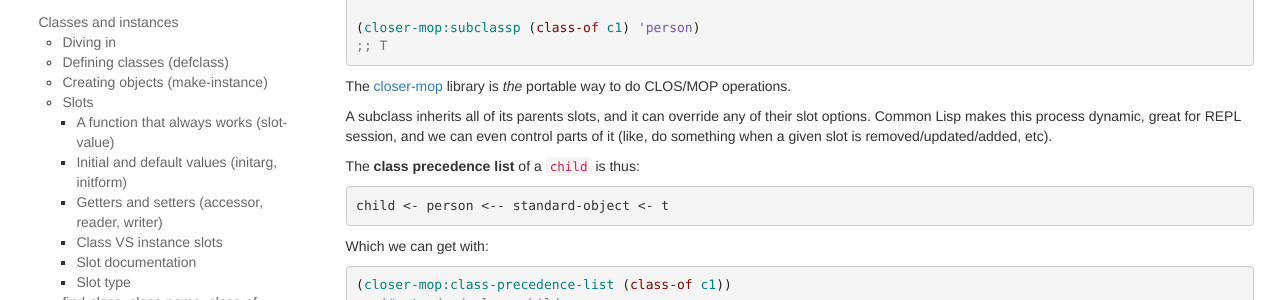
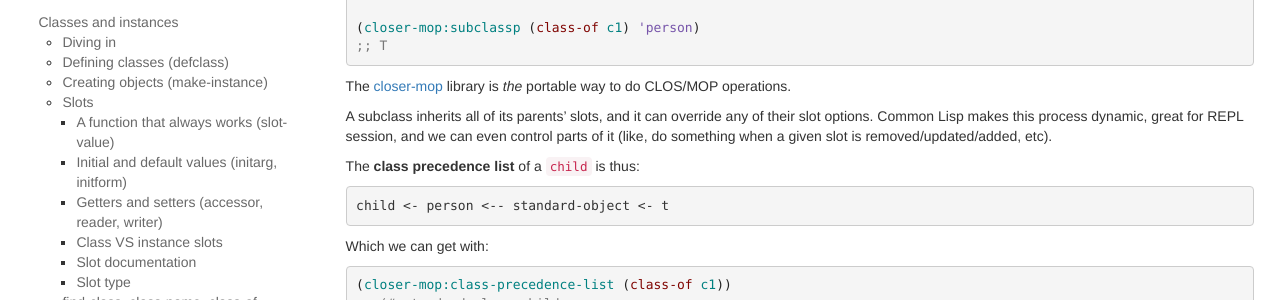
Before and after one commit to LispCookbook/cl-cookbook, a Jekyll site: the page built from clos.md, in a window 1280 px wide and 900 px high, scrolled down 5788 px. Shown: the part 152-452 px from the top of the window. Built offline with Jekyll 4.4.1, drawn with Linux system fonts in a browser that asks for light colours; some of the changed lines change nothing that is shown; some of the changed text lies outside the part shown.

Commit message:
Fix typos

```diff
--- a/clos.md
+++ b/clos.md
@@ -129,14 +129,14 @@
 the class `t` and from `standard-object`. See below under
 "inheritance".
 
-We could write a minimal class definition without slots options like this:
+We could write a minimal class definition without slot options like this:
 
 ~~~lisp
 (defclass point ()
   (x y z))
 ~~~
 
-or even without slots specifiers: `(defclass point () ())`.
+or even without slot specifiers: `(defclass point () ())`.
 
 ### Creating objects (make-instance)
 
@@ -406,7 +406,7 @@
 portable way to do CLOS/MOP operations.
 
 
-A subclass inherits all of its parents slots, and it can override any
+A subclass inherits all of its parents' slots, and it can override any
 of their slot options. Common Lisp makes this process dynamic, great
 for REPL session, and we can even control parts of it (like, do
 something when a given slot is removed/updated/added, etc).
```
